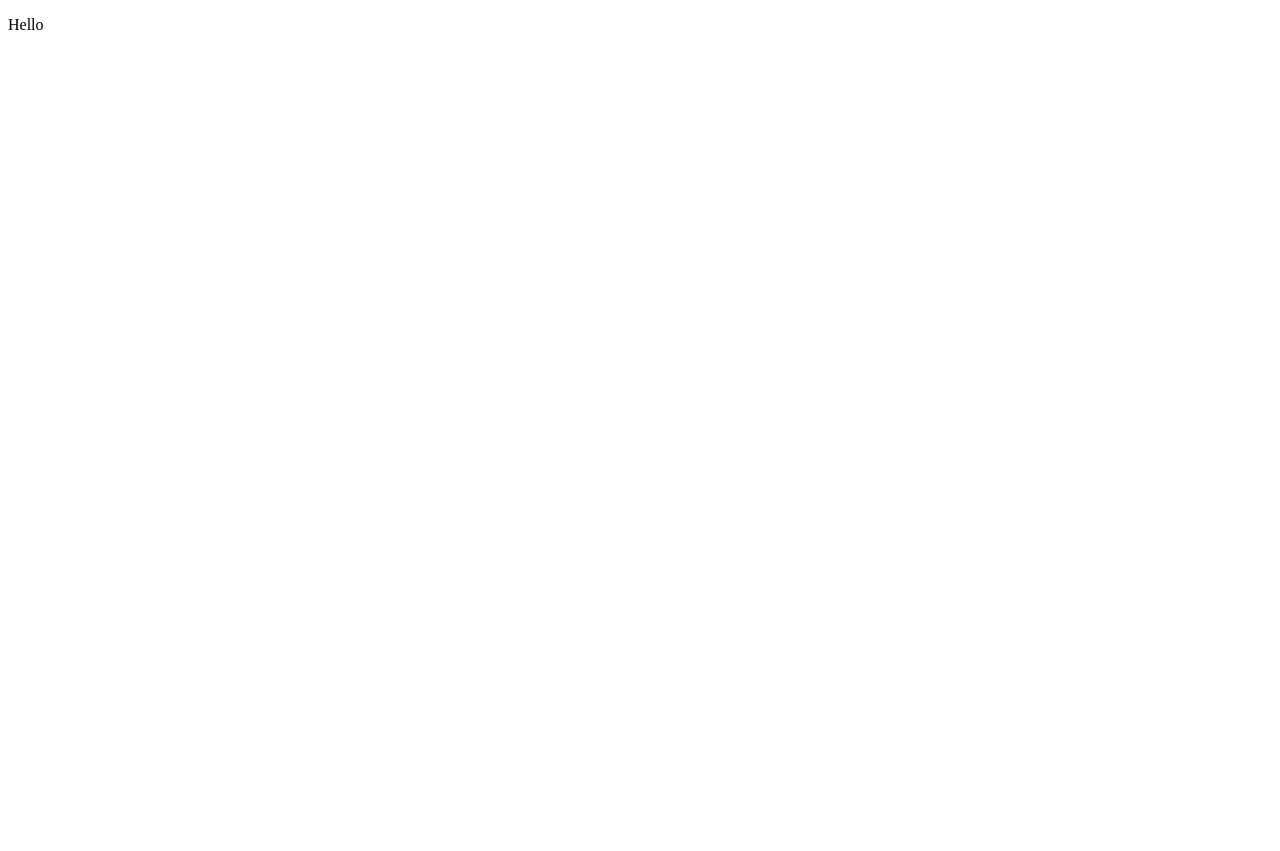
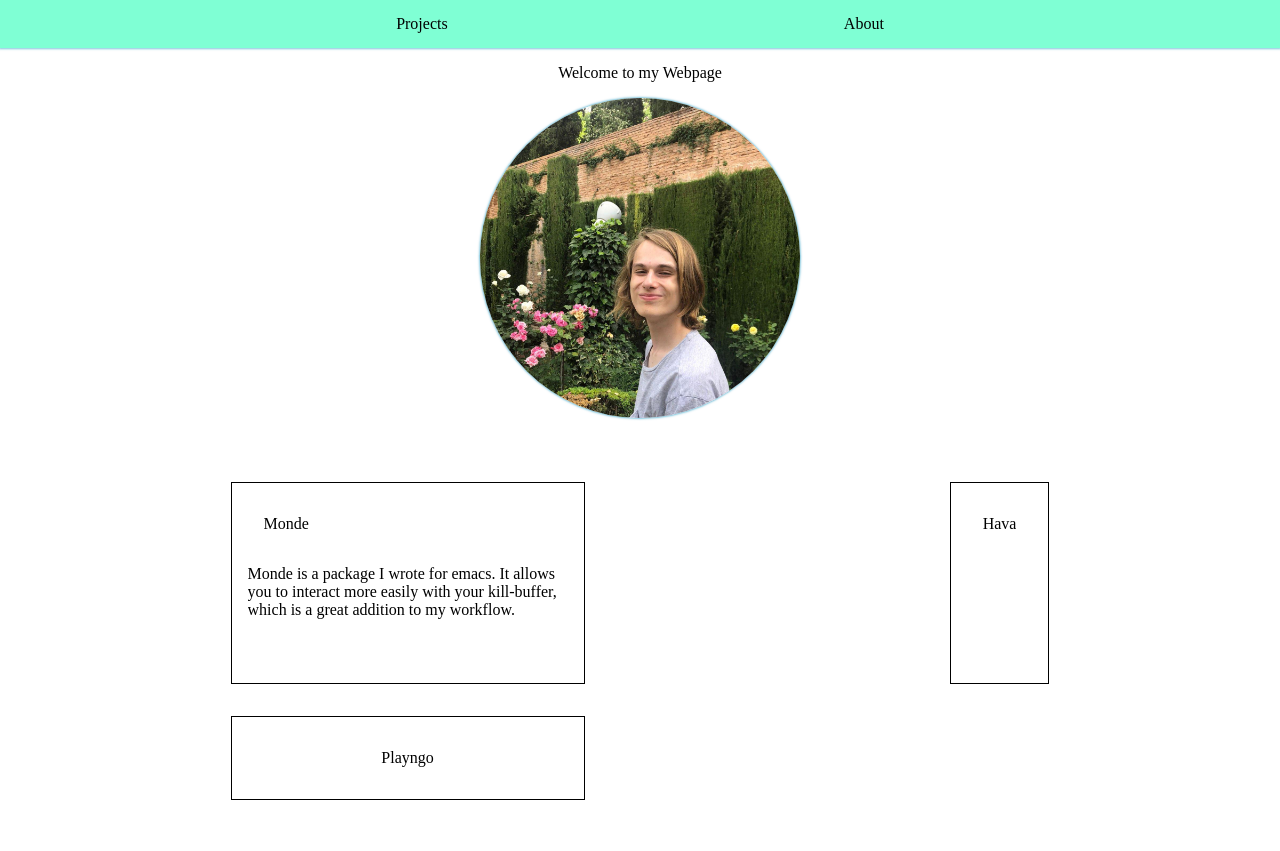
Before and after one commit to Haepaxlog/haepaxlog.github.io, a plain HTML site: page index.html in a window 1280 px wide. Before the commit the page ends 800 px from the top, so only its background shows below. Drawn offline with Linux system fonts and the light colour scheme; files that its build step writes are made by us from their sources.

Commit message:
added first layout and components

```diff
--- a/index.html
+++ b/index.html
@@ -3,9 +3,47 @@
 <meta charset="UTF-8">
 <title>Constantin Rohde</title>
 <meta name="viewport" content="width=device-width,initial-scale=1">
-<link rel="stylesheet" href="styles/index.css">
-<script src="scripts/index.js"></script>
+<link rel="stylesheet" href="./style/index.css">
+<script src="./scripts/index.js"></script>
     <body>
-      <p>Hello</p>
+      <div class="container">
+        <div id="header">
+          <div id="bar">
+            <div id="projectslink">
+              <span>Projects</span>
+           </div>
+            <div>
+              <span>About</span>
+            </div>
+          </div>
+          <div id="title">
+            <p>Welcome to my Webpage</p>
+          </div>
+        </div>
+        <div id="pic">
+          <div id="pp">
+          </div>
+        </div>
+        <div id="projects">
+          <div id="monde">
+            <span class="projtitle">Monde</span>
+            <p class="projtext">
+              Monde is a package I wrote for emacs. It allows you to interact more easily with your kill-buffer, which is a great addition to my workflow.
+            <p>
+          </div>
+          <div id="hava">
+            <span class="projtitle">Hava</span>
+          </div>
+          <div id="playngo">
+            <span class="projtitle">Playngo</span>
+          </div>
+        </div>
+        <div id="interests">
+        </div>
+        <div id="employment">
+        </div>
+        <div id="rest">
+        </div>
+     </div>
     </body>
 </html>
--- a/scripts/index.js
+++ b/scripts/index.js
@@ -0,0 +1,11 @@
+document.addEventListener("DOMContentLoaded", () => {
+
+  let projectsButton = document.getElementById("projectslink");
+  let monde = document.getElementById("monde");
+
+  projectsButton.addEventListener("click", () => {
+    let projects = document.getElementById("projects");
+    projects.scrollIntoView();
+  });
+
+});
--- a/style/index.css
+++ b/style/index.css
@@ -1,3 +1,105 @@
-. {
+body {
+    margin: 0;
+    width: auto;
+    height: auto;
+    min-height: 100%;
+    overflow-y: scroll;
+}
 
+.container {
+    width: 100%
 }
+
+#bar {
+    height: 3rem;
+    width: 100vw;
+    background-color: aquamarine;
+    justify-content: space-evenly;
+    display: flex;
+    align-items: center;
+    box-shadow: 0 0 2px 1px rgba(0, 140, 186, 0.5);
+}
+
+#bar span {
+    margin: 0;
+    cursor: default;
+    -webkit-user-select: none;
+    -khtml-user-select: none;
+    -moz-user-select: none;
+    -ms-user-select: none;
+    -o-user-select: none;
+    user-select: none;
+}
+
+#bar div {
+    height: 3rem;
+    width: auto;
+    align-items: center;
+    display: flex;
+}
+
+#bar div:hover span{
+    text-shadow: 0.5px 0.5px grey;
+    transition: 0.3s;
+}
+
+
+#title {
+    display: flex;
+    justify-content: center;
+}
+
+#pp {
+    width: 20rem;
+    height: 20rem;
+    display: block;
+    margin: 0 auto;
+    border-radius: 30rem;
+    box-shadow: 0 0 2px 1px rgba(0, 140, 186, 0.5);
+    background-image: url("../res/pp.jpg");
+    background-size: cover;
+}
+
+#projects {
+    display: grid;
+    justify-content: space-around;
+    margin: 1rem 1rem 1rem 1rem;
+    grid-template-columns: auto auto;
+    padding: 2rem;
+    overflow-x: scroll;
+}
+
+
+#projects div {
+    display: grid;
+    justify-content: center;
+    border: 1px solid black;
+    margin: 1rem;
+    padding: 1rem 1rem 1rem 1rem;
+    overflow: hidden;
+}
+
+#projects div:hover {
+    background-color: grey;
+    box-shadow: 0 0 2px 1px grey;
+    transform: scale(1.05);
+    transition: 0.3s;
+}
+
+#projects div:hover .projtitle {
+    transform: scale(1.10, 1.05);
+    transition: 0.3s;
+}
+
+#projects .projtitle {
+    margin: 1rem 1rem;
+    overflow: clip;
+}
+
+
+#projects .projtext {
+    margin-top: 1rem;
+    inline-size: 20rem;
+    overflow-wrap: break-word;
+    overflow-x: auto;
+}
```
Also changed, not shown: res/pp.jpg (added).
